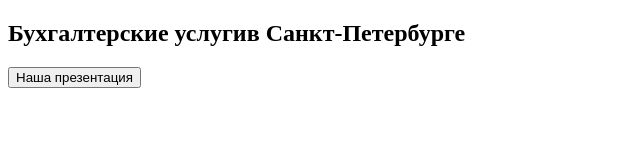
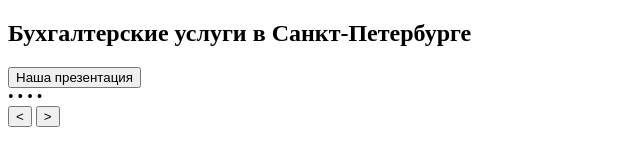
Before and after one commit to josserden/html-css49, a plain HTML site: page index.html in a window 1280 px wide. Shown: the whole page, without its empty margins (0-640 px from the left). Drawn offline with Linux system fonts and the light colour scheme.

Commit message:
add dots and buttons

```diff
--- a/index.html
+++ b/index.html
@@ -1,5 +1,3 @@
-<!-- @format -->
-
 <!DOCTYPE html>
 <html lang="en">
   <head>
@@ -12,8 +10,20 @@
     <main>
       <!--hero-->
       <section>
-        <h1>Бухгалтерские услугив Санкт-Петербурге</h1>
+        <h1>Бухгалтерские услуги в Санкт-Петербурге</h1>
         <button type="button">Наша презентация</button>
+
+        <div>
+          <span>&bull;</span>
+          <span>&bull;</span>
+          <span>&bull;</span>
+          <span>&bull;</span>
+        </div>
+
+        <div>
+          <button type="button">&#60;</button>
+          <button type="button">&#62;</button>
+        </div>
       </section>
     </main>
   </body>
```
